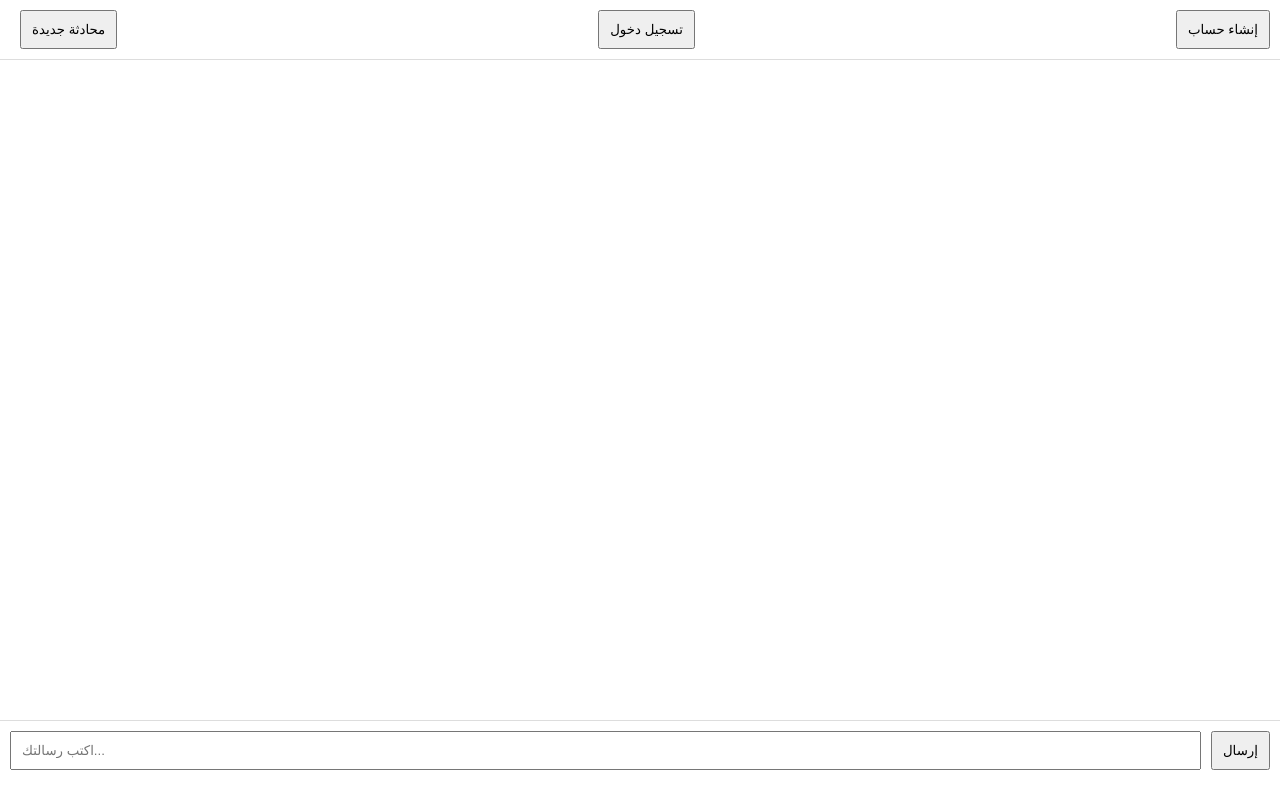
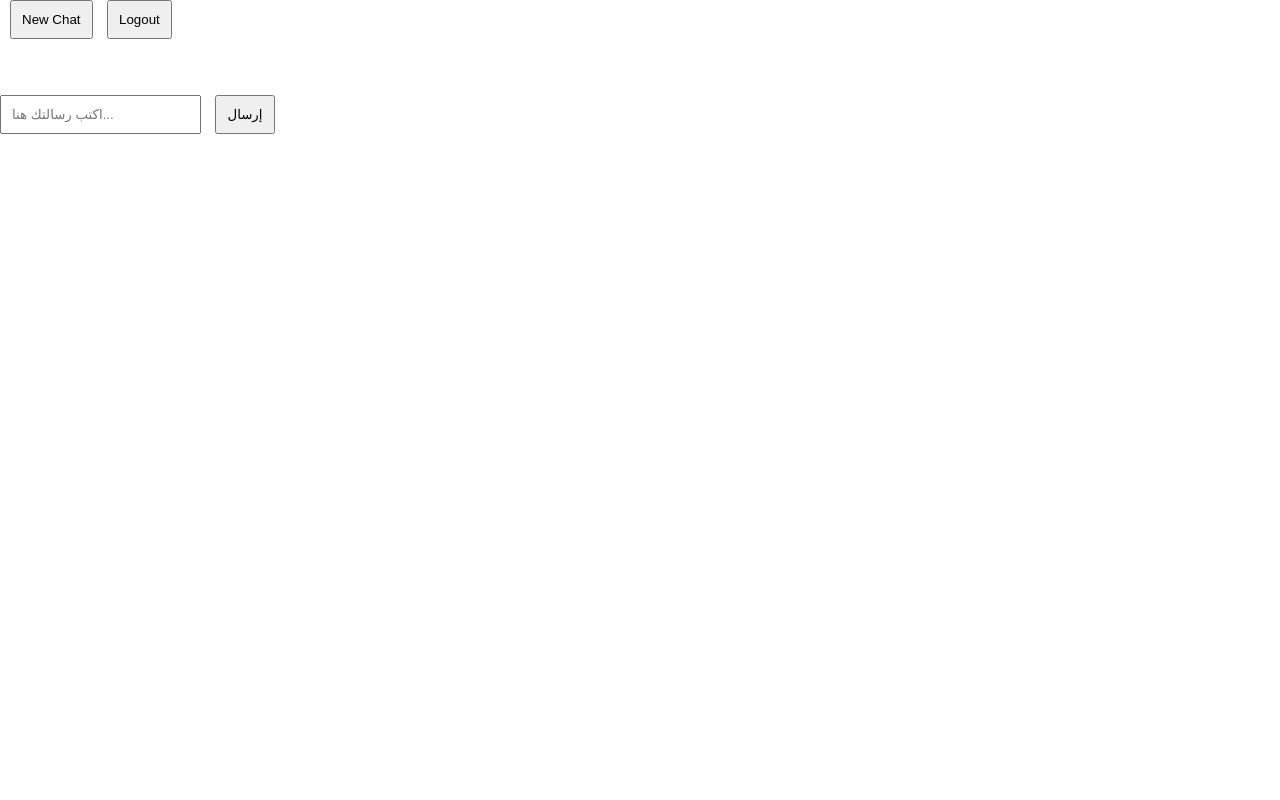
Before and after one commit to khalidnishirwan-cloud/aman, a Flask app: page / in a window 1280 px wide. Run offline with Flask 3, Linux system fonts and the light colour scheme.

Commit message:
Update index.html

```diff
--- a/templates/index.html
+++ b/templates/index.html
@@ -5,25 +5,19 @@
     <title>Zentra AI</title>
     <link rel="stylesheet" href="/static/style.css">
 </head>
-
 <body>
-
-<div class="top-bar">
-    <button onclick="newChat()">محادثة جديدة</button>
-    <button onclick="goLogin()">تسجيل دخول</button>
-    <button onclick="goRegister()">إنشاء حساب</button>
+    <div class="sidebar">
+        <button onclick="newChat()">New Chat</button>
+        <button onclick="window.location.href='/logout'">Logout</button>
+        <p>{% if email %}مرحبًا، {{ email }}!{% endif %}</p>
     </div>
 
-<div class="container">
+    <div class="main">
         <div id="chat-box"></div>
-
-    <div class="input-box">
-        <input type="text" id="message" placeholder="اكتب رسالتك...">
+        <input type="text" id="message" placeholder="اكتب رسالتك هنا...">
         <button onclick="sendMessage()">إرسال</button>
-    </div>
     </div>
 
     <script src="/static/script.js"></script>
-
 </body>
 </html>
```
Lines whose indentation alone changed are shown as unchanged.
